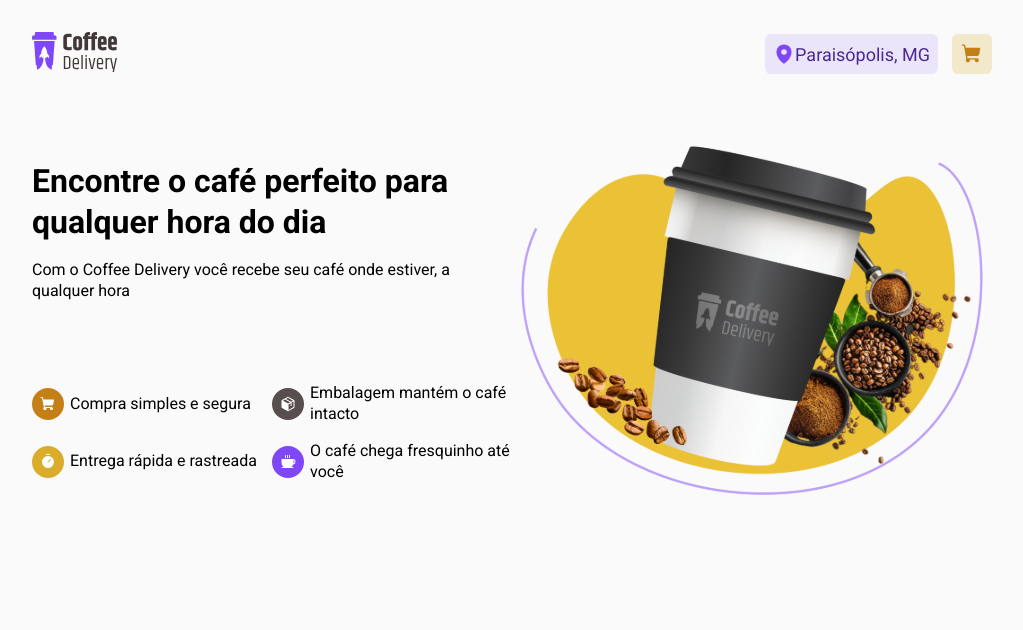
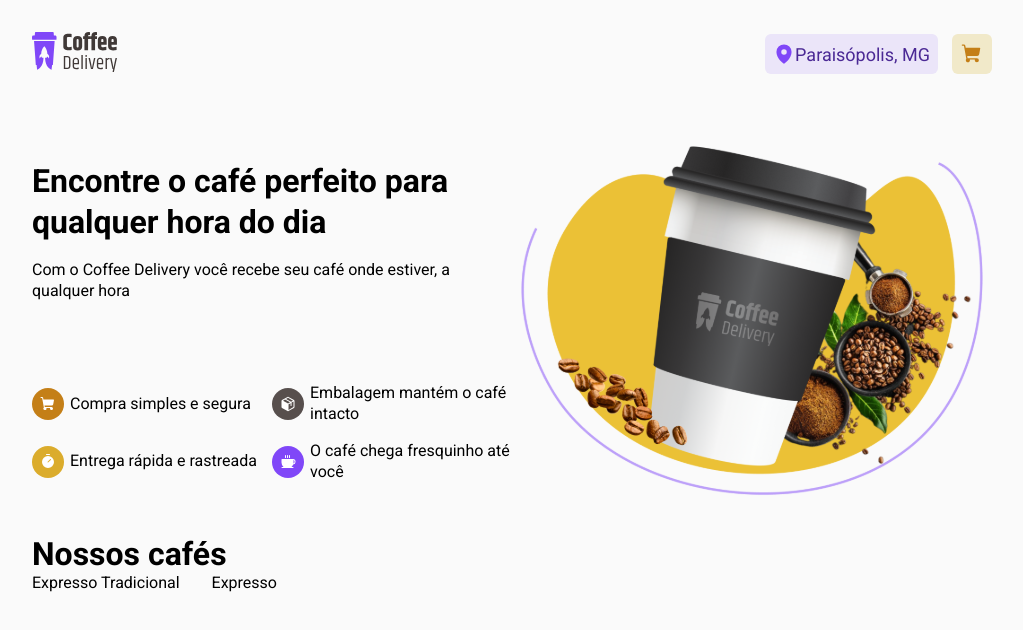
Before and after one commit to CaioScatolino/Coffee-Delivery, a React (Vite) app: page / in a window 1280 px wide. Shown: the top 630 px of the page, without its empty margins (128-1151 px from the left). Built offline with nearby package versions, Linux system fonts and the light colour scheme.

Commit message:
Funcionalidade do context e iniciando lista de cafés

```diff
--- a/src/App.tsx
+++ b/src/App.tsx
@@ -3,12 +3,15 @@
 import { defaultTheme } from './styles/themes/default'
 import { Router } from './Router'
 import { GlobalStyle } from './styles/global'
+import { CoffeeContextProvider } from './contexts/CoffeeContext'
 
 export function App() {
   return (
     <ThemeProvider theme={defaultTheme}>
       <BrowserRouter>
-        <Router />
+        <CoffeeContextProvider>
+          <Router />
+        </CoffeeContextProvider>
         <GlobalStyle />
       </BrowserRouter>
     </ThemeProvider>
--- /dev/null
+++ b/src/contexts/CoffeeContext.tsx
@@ -0,0 +1,54 @@
+import { createContext, ReactNode } from 'react'
+
+interface CoffeeProps {
+  id: number
+  image: string
+  tag: string[]
+  title: string
+  description: string
+  price: number
+  qtd: number
+  onCart: boolean
+}
+interface CoffeeContextProviderProps {
+  children: ReactNode
+}
+
+interface CoffeeContextType {
+  CoffeeCatalog: CoffeeProps[]
+}
+
+export const CoffeeContext = createContext({} as CoffeeContextType)
+
+export function CoffeeContextProvider({
+  children,
+}: CoffeeContextProviderProps) {
+  const CoffeeCatalog: CoffeeProps[] = [
+    {
+      id: 1,
+      image: 'foto',
+      tag: ['Tradicional'],
+      title: 'Expresso Tradicional',
+      description: 'O tradicional café feito com água quente e grãos moídos',
+      price: 9.9,
+      qtd: 0,
+      onCart: false,
+    },
+    {
+      id: 2,
+      image: 'foto',
+      tag: ['Tradicional'],
+      title: 'Expresso',
+      description: 'O tradicional café feito com água quente e grãos moídos',
+      price: 9.9,
+      qtd: 0,
+      onCart: false,
+    },
+  ]
+
+  return (
+    <CoffeeContext.Provider value={{ CoffeeCatalog }}>
+      {children}
+    </CoffeeContext.Provider>
+  )
+}
--- a/src/components/Banner/index.tsx
+++ b/src/pages/Home/Banner/index.tsx
@@ -7,10 +7,14 @@
   ShoppingCartSvgIcon,
   TimerSvgIcon,
 } from './styles'
-import bannerimage from '../../assets/images/banner-image.svg'
+import bannerimage from '../../../assets/images/banner-image.svg'
 import { Coffee, Package, ShoppingCart, Timer } from 'phosphor-react'
+// import { useContext } from 'react'
+// import { CoffeeContext } from '../../../contexts/CoffeeContext'
 
 export function Banner() {
+  // const { CoffeeCatalog } = useContext(CoffeeContext)
+
   return (
     <BannerContainer>
       <BannerText>
--- /dev/null
+++ b/src/pages/Home/Catalog/index.tsx
@@ -0,0 +1,19 @@
+import { useContext } from 'react'
+import { CoffeeContext } from '../../../contexts/CoffeeContext'
+import { CatalogContainer, CoffeeItem } from './style'
+
+export function Catalog() {
+  const { CoffeeCatalog } = useContext(CoffeeContext)
+
+  console.log(CoffeeCatalog)
+  return (
+    <CatalogContainer>
+      <h1>Nossos cafés</h1>
+      <ul>
+        {CoffeeCatalog.map((coffee) => {
+          return <CoffeeItem key={coffee.id}>{coffee.title}</CoffeeItem>
+        })}
+      </ul>
+    </CatalogContainer>
+  )
+}
--- /dev/null
+++ b/src/pages/Home/Catalog/style.ts
@@ -0,0 +1,11 @@
+import styled from 'styled-components'
+
+export const CatalogContainer = styled.main`
+  ul {
+    display: flex;
+    gap: 2rem;
+    list-style: none;
+  }
+`
+
+export const CoffeeItem = styled.li``
--- a/src/pages/Home/index.tsx
+++ b/src/pages/Home/index.tsx
@@ -1,5 +1,12 @@
-import { Banner } from '../../components/Banner'
+import { Banner } from './Banner'
+import { Catalog } from './Catalog'
+import { HomeContainer } from './styles'
 
 export function Home() {
-  return <Banner />
+  return (
+    <HomeContainer>
+      <Banner />
+      <Catalog />
+    </HomeContainer>
+  )
 }
--- a/src/pages/Home/styles.ts
+++ b/src/pages/Home/styles.ts
@@ -0,0 +1,3 @@
+import styled from 'styled-components'
+
+export const HomeContainer = styled.main``
```
Also changed, not shown: src/pages/Home/Banner/styles.ts (renamed from src/components/Banner/styles.ts).
